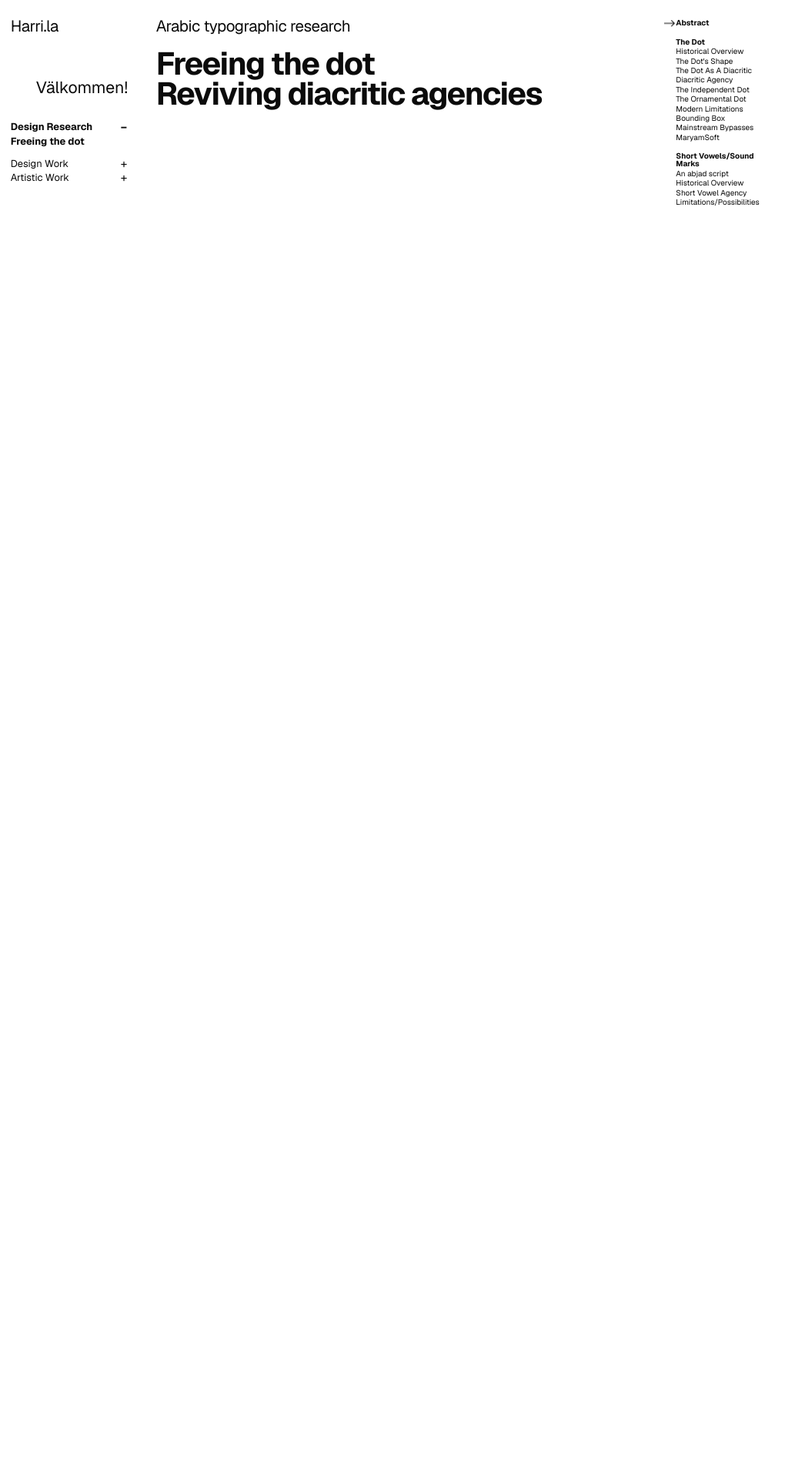
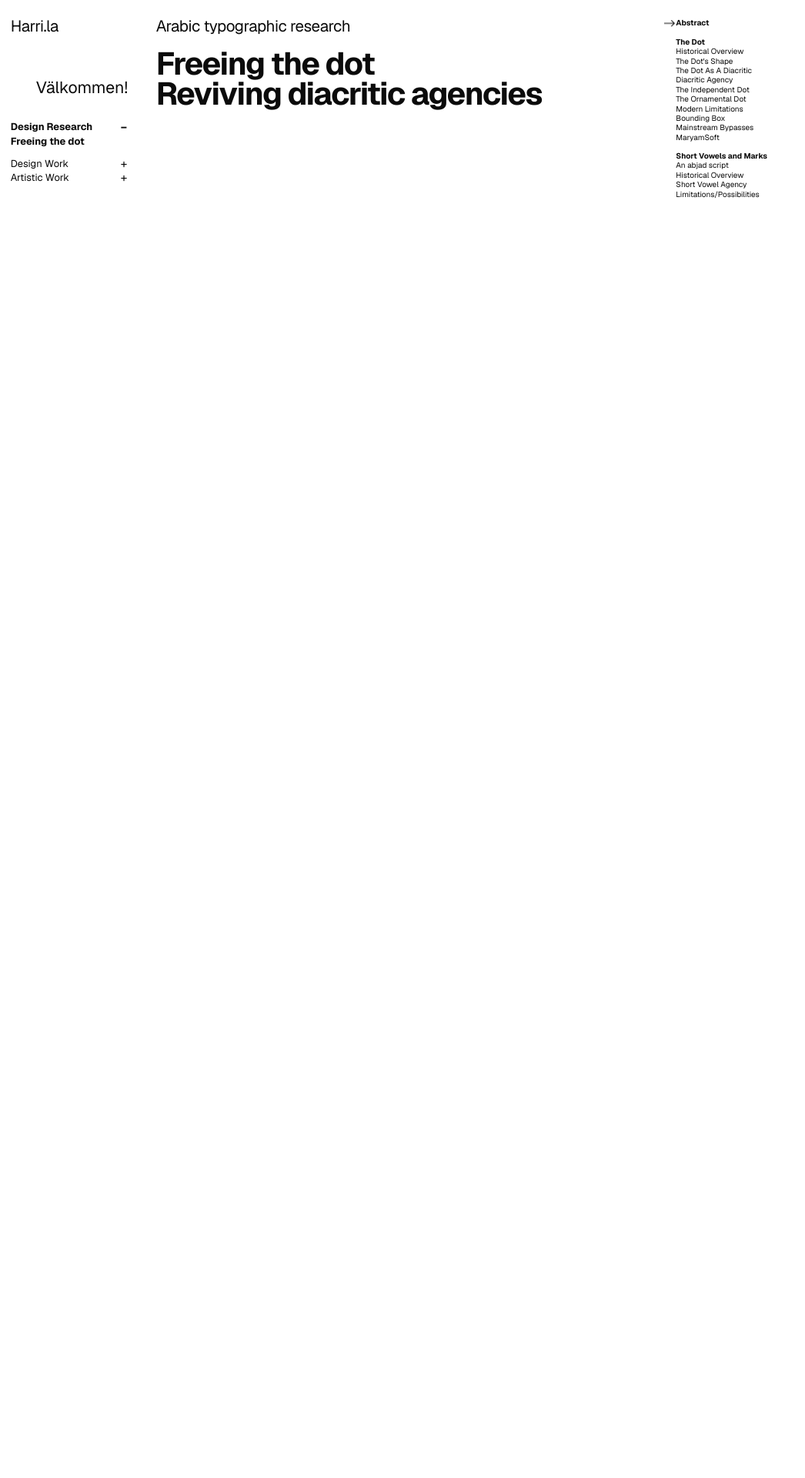
Before and after one commit to somethingishappening/somethingishappening.github.io, a Jekyll site: the page built from _research/tahriir-project.md, in a window 1280 px wide. Shown: the top 1920 px of the page at 77% size, without its empty margins (0-1046 px from the left). Built offline with Jekyll 4.4.1, drawn with Linux system fonts in a browser that asks for light colours.

Commit message:
Update _research/tahriir-project.md (via Pages CMS)

```diff
--- a/_research/tahriir-project.md
+++ b/_research/tahriir-project.md
@@ -399,6 +399,7 @@ sections:
       possible ways to simulate their immediacy in mainstream typesetting
       environments.
     nav_column: left
+    nav_label: Short Vowels and Marks
   - heading: The Arabic Writing System, an Abjad
     heading_level: h2
     body: Arabic is a semi-Abjad or partially consonantal writing system. Unlike an
```
